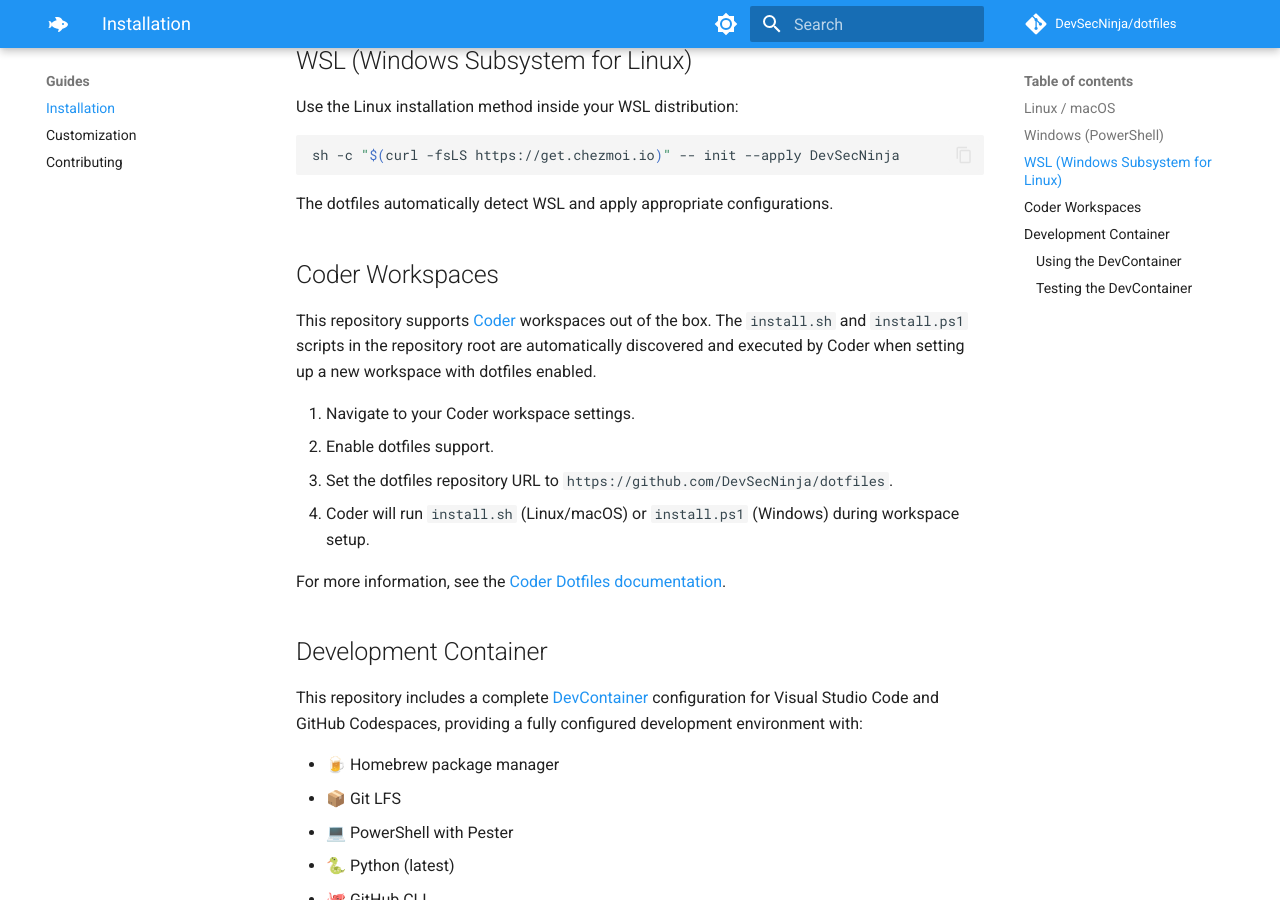
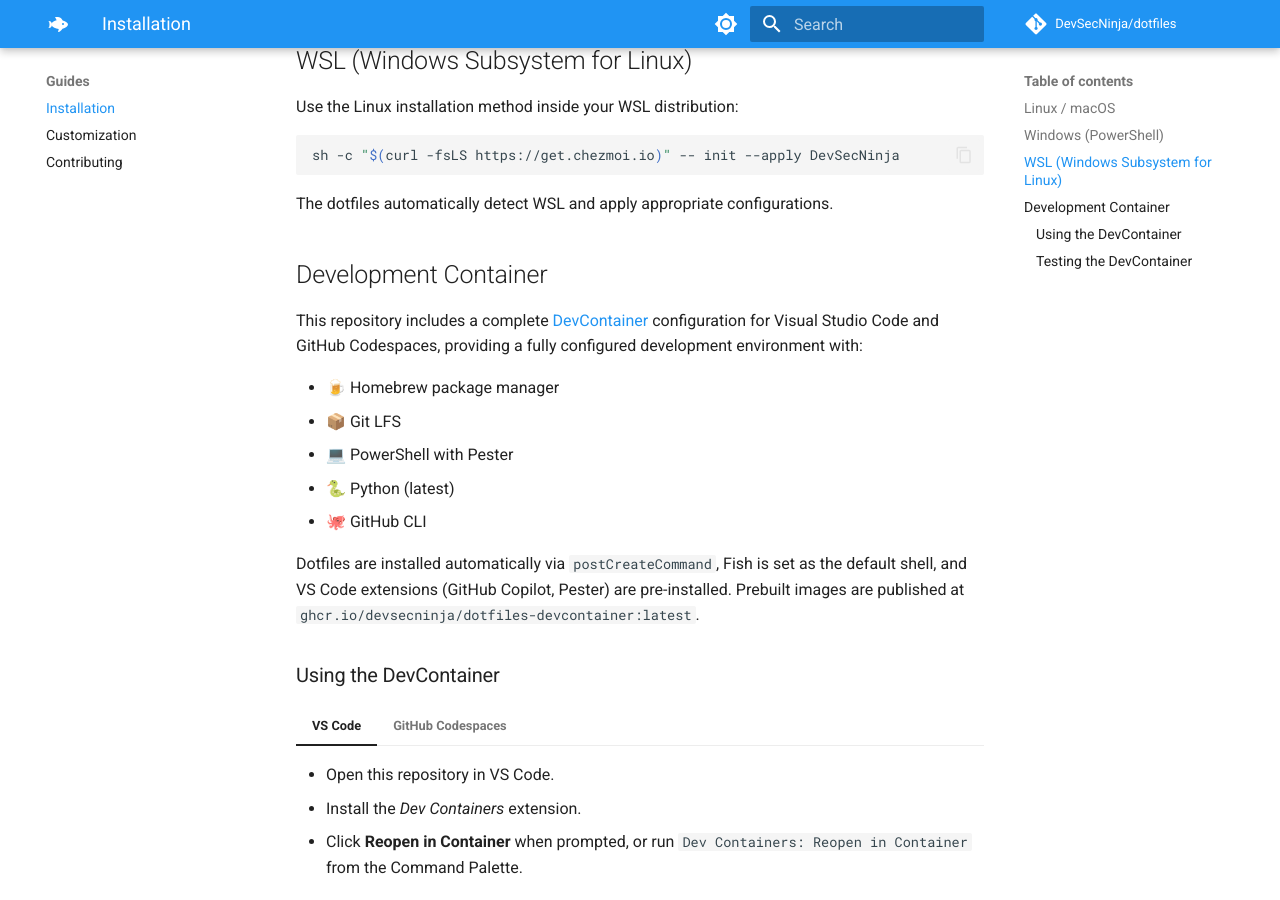
Before and after one commit to DevSecNinja/dotfiles, an MkDocs documentation site: the page built from docs/installation.md, in a window 1280 px wide and 900 px high, scrolled down 779 px. Built offline with MkDocs 1.6.1 and Material for MkDocs 9.7.7, drawn with Linux system fonts in a browser that asks for light colours; comment, search, counter and statistics services are not loaded.

Commit message:
Address review: exclude mkdocs.yml from check-yaml; remove Coder section
Agent-Logs-Url: https://github.com/DevSecNinja/dotfiles/sessions/b00c7919-c0e5-49a2-98ec-48d00dbe45b6

Co-authored-by: DevSecNinja <14926452+DevSecNinja@users.noreply.github.com>

```diff
--- a/.pre-commit-config.yaml
+++ b/.pre-commit-config.yaml
@@ -6,7 +6,9 @@ repos:
       - id: end-of-file-fixer
       - id: mixed-line-ending
       - id: check-yaml
-        args: [--unsafe]
+        # mkdocs.yml uses a custom Python YAML tag (!!python/name:...) for the
+        # mermaid superfence format, which check-yaml's safe loader can't parse.
+        exclude: '^mkdocs\.yml$'
       - id: sort-simple-yaml
       - id: check-added-large-files
 
--- a/docs/installation.md
+++ b/docs/installation.md
@@ -41,23 +41,6 @@ sh -c "$(curl -fsLS https://get.chezmoi.io)" -- init --apply DevSecNinja
 
 The dotfiles automatically detect WSL and apply appropriate configurations.
 
-## Coder Workspaces
-
-This repository supports [Coder](https://coder.com/) workspaces out of the
-box. The `install.sh` and `install.ps1` scripts in the repository root are
-automatically discovered and executed by Coder when setting up a new
-workspace with dotfiles enabled.
-
-1. Navigate to your Coder workspace settings.
-2. Enable dotfiles support.
-3. Set the dotfiles repository URL to
-   `https://github.com/DevSecNinja/dotfiles`.
-4. Coder will run `install.sh` (Linux/macOS) or `install.ps1` (Windows)
-   during workspace setup.
-
-For more information, see the
-[Coder Dotfiles documentation](https://coder.com/docs/user-guides/workspace-dotfiles).
-
 ## Development Container
 
 This repository includes a complete [DevContainer](https://containers.dev/)
```
